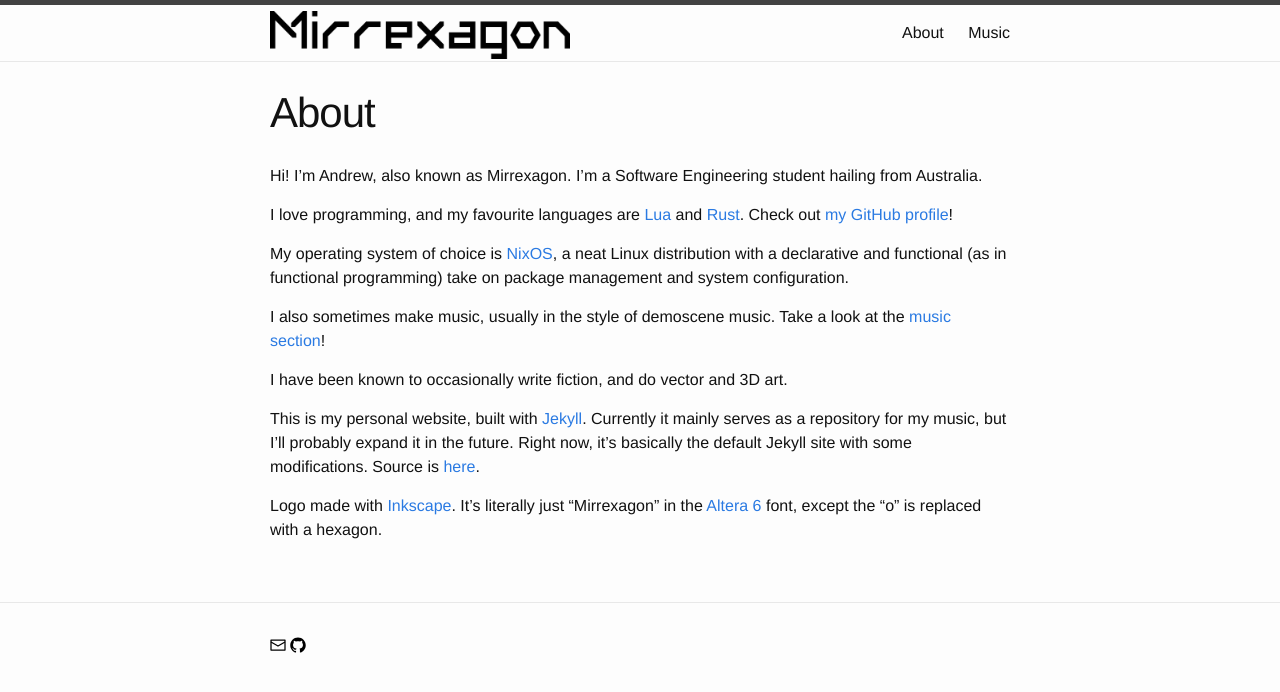
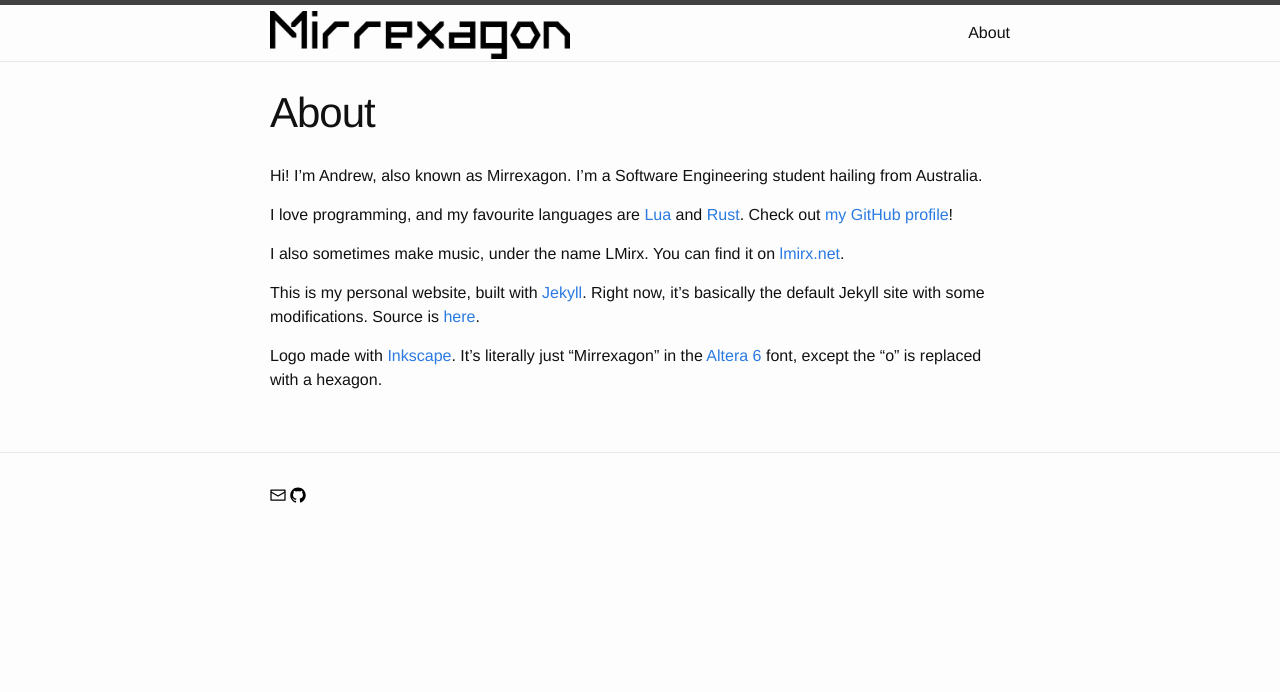
Before and after one commit to legospacy/legospacy.github.io, a Jekyll site: the page built from about.md, in a window 1280 px wide. Shown: the top 692 px of the page. Built offline with Jekyll 4.4.1, drawn with Linux system fonts in a browser that asks for light colours.

Commit message:
Remove music page, update about

```diff
--- a/about.md
+++ b/about.md
@@ -8,12 +8,8 @@ Hi! I'm Andrew, also known as Mirrexagon. I'm a Software Engineering student hai
 
 I love programming, and my favourite languages are [Lua](https://www.lua.org/) and [Rust](https://www.rust-lang.org/). Check out [my GitHub profile](https://github.com/{{ site.github_username }})!
 
-My operating system of choice is [NixOS](https://nixos.org/), a neat Linux distribution with a declarative and functional (as in functional programming) take on package management and system configuration.
+I also sometimes make music, under the name LMirx. You can find it on [lmirx.net](https://lmirx.net).
 
-I also sometimes make music, usually in the style of demoscene music. Take a look at the [music section]({{ site.baseurl }}/music/)!
-
-I have been known to occasionally write fiction, and do vector and 3D art.
-
-This is my personal website, built with [Jekyll](https://jekyllrb.com/). Currently it mainly serves as a repository for my music, but I'll probably expand it in the future. Right now, it's basically the default Jekyll site with some modifications. Source is [here](https://github.com/{{ site.github_username }}/{{ site.github_username }}.github.io).
+This is my personal website, built with [Jekyll](https://jekyllrb.com/). Right now, it's basically the default Jekyll site with some modifications. Source is [here](https://github.com/{{ site.github_username }}/{{ site.github_username }}.github.io).
 
 Logo made with [Inkscape](https://inkscape.org/). It's literally just "Mirrexagon" in the [Altera 6](http://www.dafont.com/altera2.font) font, except the "o" is replaced with a hexagon.
--- a/index.html
+++ b/index.html
@@ -3,6 +3,8 @@ layout: default
 ---
 
 <div class="home">
+    <p><em>My music has moved to <a href="https://lmirx.net">lmirx.net</a>.</em></p>
+
     <h1 class="page-heading">Blog</h1>
 
     <ul class="post-list">
```
Also changed, not shown: _data/music.json (deleted, +0 -1 lines), music.md (deleted, +0 -33 lines). Lines whose indentation alone changed are shown as unchanged.
